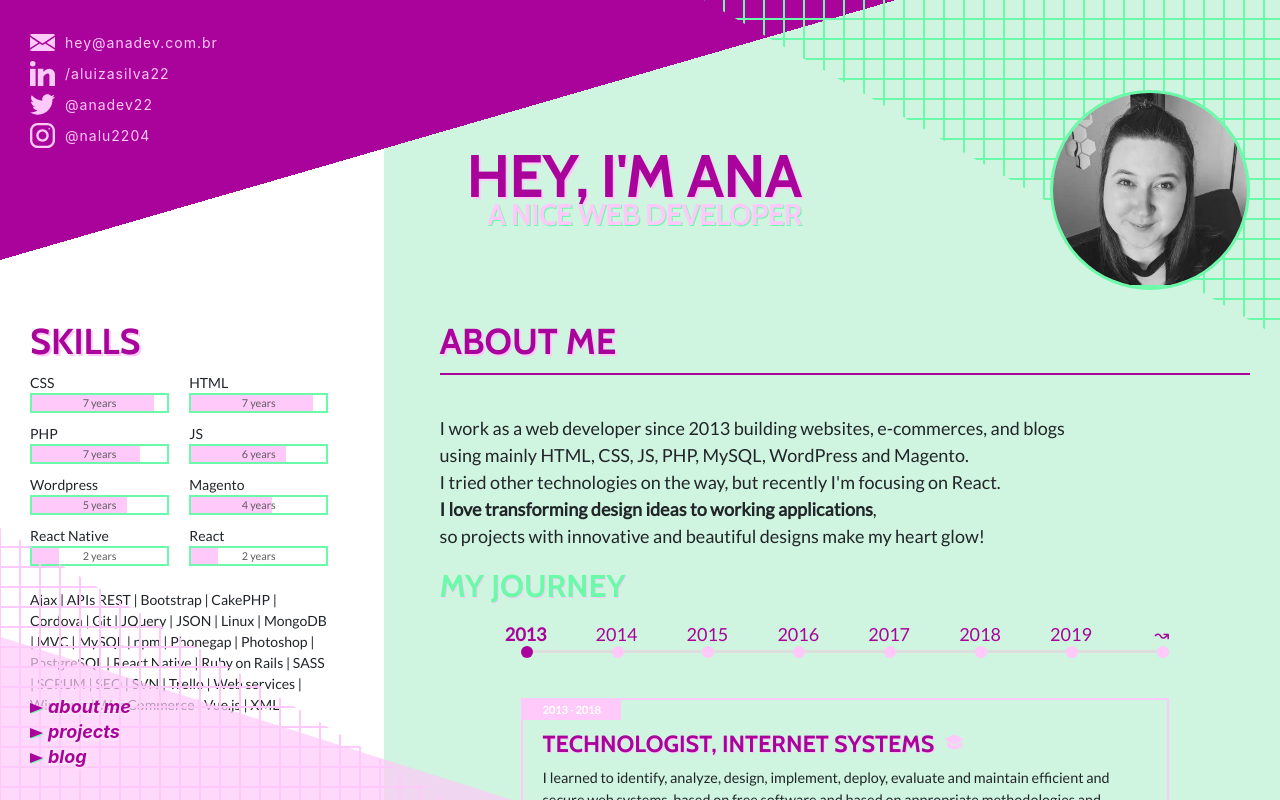
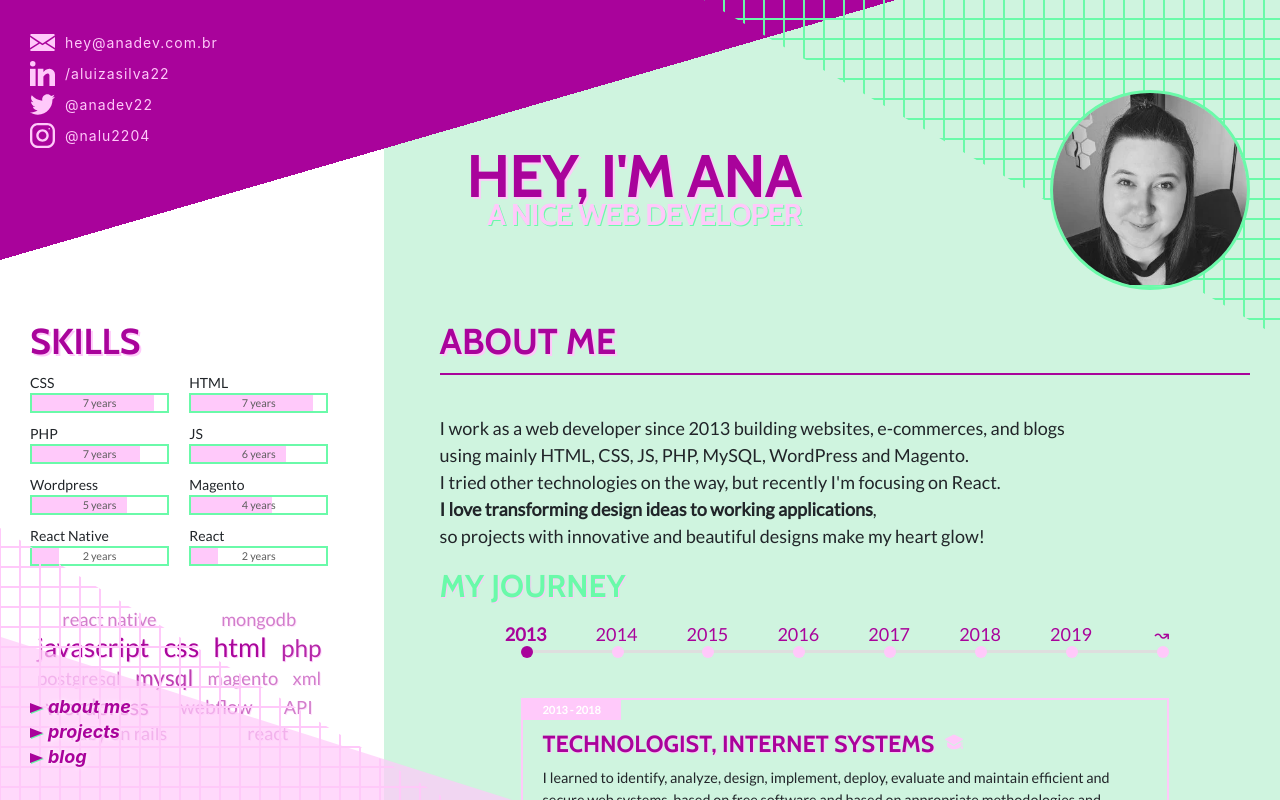
Before and after one commit to aluiza22/react-portfolio, a React (Create React App) app: page / in a window 1280 px wide. Shown: the top 800 px of the page. Built offline with nearby package versions, Linux system fonts and the light colour scheme.

Commit message:
skills cloud

```diff
--- a/src/App.js
+++ b/src/App.js
@@ -3,8 +3,10 @@ import { Router, Link } from "@reach/router";
 import { Projects } from "./pages/Projects";
 import { AboutMe } from "./pages/AboutMe";
 import { Blog } from "./pages/Blog";
-import { Quiz } from "./pages/Quiz";
+//import { Quiz } from "./pages/Quiz";
 import "./App.css";
+import SkillsCloud from "./components/SkillsCloud";
+import projectsData from "./core/projects.json";
 
 function App() {
   return (
@@ -71,12 +73,13 @@ function App() {
 				        </progress>
 					</li>
 					</ul>
-				<p>Ajax | APIs REST | Bootstrap | CakePHP | Cordova | Git | JQuery | JSON | Linux | MongoDB | MVC | MySQL | npm | Phonegap | Photoshop | PostgreSQL | React Native | Ruby on Rails | SASS | SCRUM | SEO | SVN | Trello | Web services | Windows | WooCommerce | Vue.js | XML</p>
+
+					<SkillsCloud projects={projectsData} />
 			</section>
 	      </aside>
 	      <Router id="content">
 	        <AboutMe path="/" />
-	        <Projects path="projects/:pageNumber" />
+	        <Projects path="projects/:pageNumber" projects={projectsData} />
 	        <Blog path="blog" />
 	        {/*<Quiz path="quiz" />*/}
 	      </Router>
--- /dev/null
+++ b/src/components/SkillsCloud.js
@@ -0,0 +1,46 @@
+import React from 'react';
+import styled from 'styled-components';
+
+const SkillsCloudStyle = styled.ul`
+  display: flex;
+  flex-flow: row wrap;
+  align-content: center;
+  align-items: center;
+  justify-items: center;
+  border-right:0;
+  margin: 2rem 0;
+  text-align: center;
+  font-size: .8rem;
+  li {
+      margin: 3px;
+      line-height: 1;
+      display: inline-block;
+      flex: auto;
+      color: var(--roxo);
+      text-shadow: 1px 1px 0px var(--roxin);
+  }
+`;
+
+export default function SkillsCloud({projects}) {
+
+  const skills = projects.map(listing => listing.skills);
+  let allSkills = [];
+  skills.forEach(mergeSKills);
+  function mergeSKills(set, index) {
+      set.forEach(populateSkills);
+  }
+  function populateSkills(item, index) {
+    allSkills[item] = allSkills[item] ? allSkills[item]+1 : 1;
+  }
+  console.log(typeof allSkills);
+
+  return (
+    <SkillsCloudStyle data-test={allSkills} className="teste">
+      {Object.keys(allSkills).map((keyName, i) => (
+        <li key={i} style={{fontSize: `${1 + 0.1 * (allSkills[keyName]/10)}rem`, opacity: `${0.5 + 0.1 * (allSkills[keyName]/10)}`}}>
+            {keyName}
+        </li>
+    ))}
+    </SkillsCloudStyle>
+  );
+}
--- a/src/core/ProjectListingsProvider.js
+++ b/src/core/ProjectListingsProvider.js
@@ -1,5 +1,5 @@
 import React from "react";
-import data from "./projects.json";
+//import data from "./projects.json";
 
 const DefaultState = {
   projectsListings: [],
@@ -32,7 +32,7 @@ export class ProjectListingsProvider extends React.Component {
       .then(res => {
         this.setState({ projectsListings: res })
       });*/
-    this.setState({ projectsListings: data });
+    this.setState({ projectsListings: this.props.projects });
     //console.log(this.state.projectsListings);
   }
 
--- a/src/core/projects.json
+++ b/src/core/projects.json
@@ -928,8 +928,7 @@
     "skills": [
       "html",
       "css",
-      "ruby",
-      "rails",
+      "ruby on rails",
       "javascript"
     ],
     "group": [
@@ -994,5 +993,25 @@
     ],
     "type": "academic",
     "experience": "univali"
+  },
+  {
+    "id": 48,
+    "title": "Portfolio",
+    "link": "https://anadev.com.br/",
+    "description": "Portfolio to showcase my journey and projects",
+    "years": [
+      "2020", "2010"
+    ],
+    "skills": [
+      "html",
+      "css",
+      "javascript",
+      "react"
+    ],
+    "group": [
+      "frontend"
+    ],
+    "type": "side-projects",
+    "experience": "freela"
   }
 ]
--- a/src/pages/AboutMe.js
+++ b/src/pages/AboutMe.js
@@ -24,37 +24,44 @@ export const AboutMe = () => {
         <h3>my interests</h3>
         <InterestsStyle>
           <li>
-            <svg height="55px" width="45px" version="1.1" xmlns="http://www.w3.org/2000/svg" viewBox="0 0 336.242 336.242">
+            <svg title="Food" height="55px" width="45px" version="1.1" xmlns="http://www.w3.org/2000/svg" viewBox="0 0 336.242 336.242">
+              <title>Food</title>
               <use href="#icon-donut"></use>
             </svg>
           </li>
           <li>
-            <svg height="55px" width="45px" version="1.1" xmlns="http://www.w3.org/2000/svg" viewBox="0 -2 487.997 487">
+            <svg title="Music" height="55px" width="45px" version="1.1" xmlns="http://www.w3.org/2000/svg" viewBox="0 -2 487.997 487">
+              <title>Music</title>
               <use href="#icon-music"></use>
             </svg>
           </li>
           <li>
-            <svg height="55px" width="45px" version="1.1" xmlns="http://www.w3.org/2000/svg" viewBox="0 0 511.999 511.999">
+            <svg title="Spreadsheets" height="55px" width="45px" version="1.1" xmlns="http://www.w3.org/2000/svg" viewBox="0 0 511.999 511.999">
+              <title>Spreadsheets</title>
               <use href="#icon-excel"></use>
             </svg>
           </li>
           <li>
-            <svg height="55px" width="45px" version="1.1" xmlns="http://www.w3.org/2000/svg" viewBox="0 0 64 64">
+            <svg title="Coffee" height="55px" width="45px" version="1.1" xmlns="http://www.w3.org/2000/svg" viewBox="0 0 64 64">
+              <title>Coffee</title>
               <use href="#icon-coffee"></use>
             </svg>
           </li>
           <li>
-            <svg height="55px" width="45px" version="1.1" xmlns="http://www.w3.org/2000/svg" viewBox="0 0 512 512">
+            <svg title="Design" height="55px" width="45px" version="1.1" xmlns="http://www.w3.org/2000/svg" viewBox="0 0 512 512">
+              <title>Design</title>
               <use href="#icon-design"></use>
             </svg>
           </li>
           <li>
-            <svg height="55px" width="45px" version="1.1" xmlns="http://www.w3.org/2000/svg" viewBox="0 0 512 512">
+            <svg title="Technology" height="55px" width="45px" version="1.1" xmlns="http://www.w3.org/2000/svg" viewBox="0 0 512 512">
+              <title>Technology</title>
               <use href="#icon-tech"></use>
             </svg>
           </li>
           <li>
-            <svg height="55px" width="45px" version="1.1" xmlns="http://www.w3.org/2000/svg" viewBox="-131 0 511 512">
+            <svg title="Dance" height="55px" width="45px" version="1.1" xmlns="http://www.w3.org/2000/svg" viewBox="-131 0 511 512">
+              <title>Dance</title>
               <use href="#icon-dance"></use>
             </svg>
           </li>
--- a/src/pages/Projects.js
+++ b/src/pages/Projects.js
@@ -26,7 +26,7 @@ export const Projects = (props) => {
   return (
       <section id="ProjectsPage" className="page">
         <h2>Projects</h2>
-        <ProjectListingsProvider>
+        <ProjectListingsProvider projects={props.projects}>
           <ProjectListingsConsumer>
             {({ projectsListings, allListings, updateFilter }) => (
               <>
```
